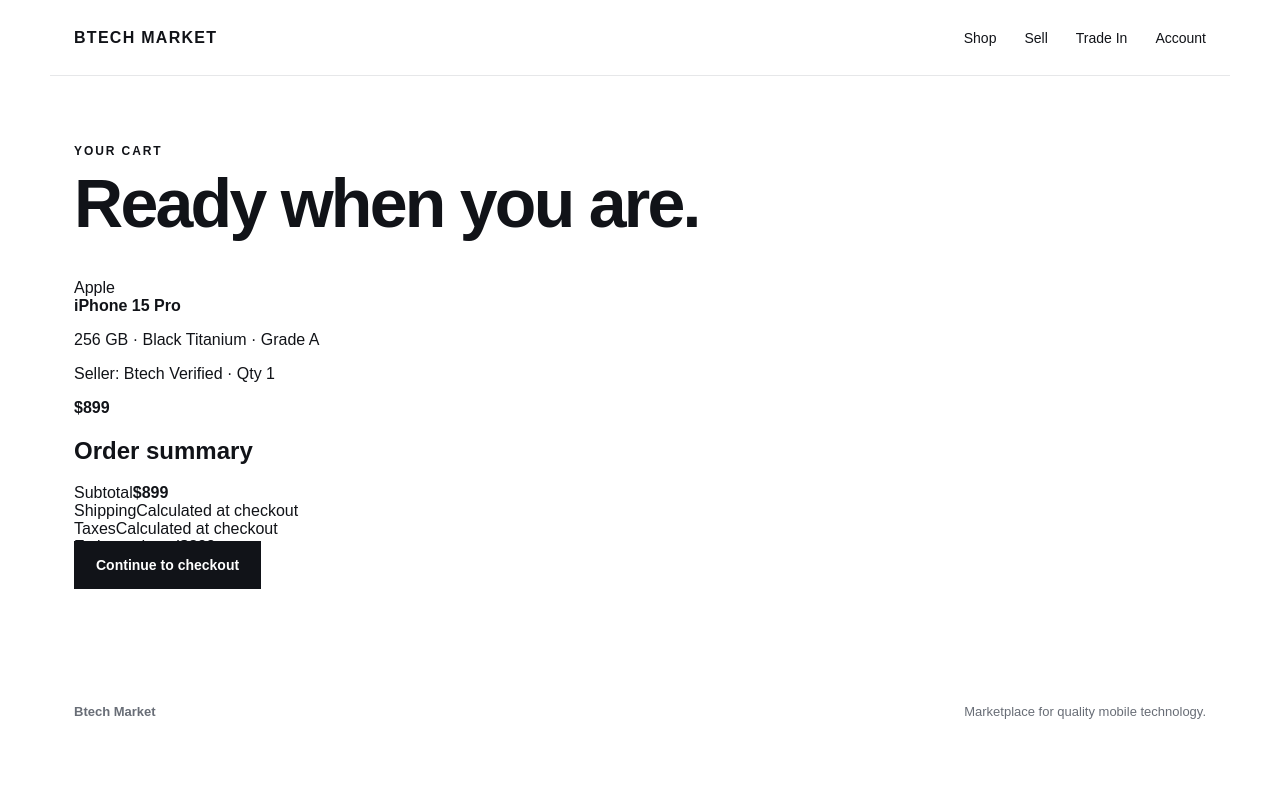
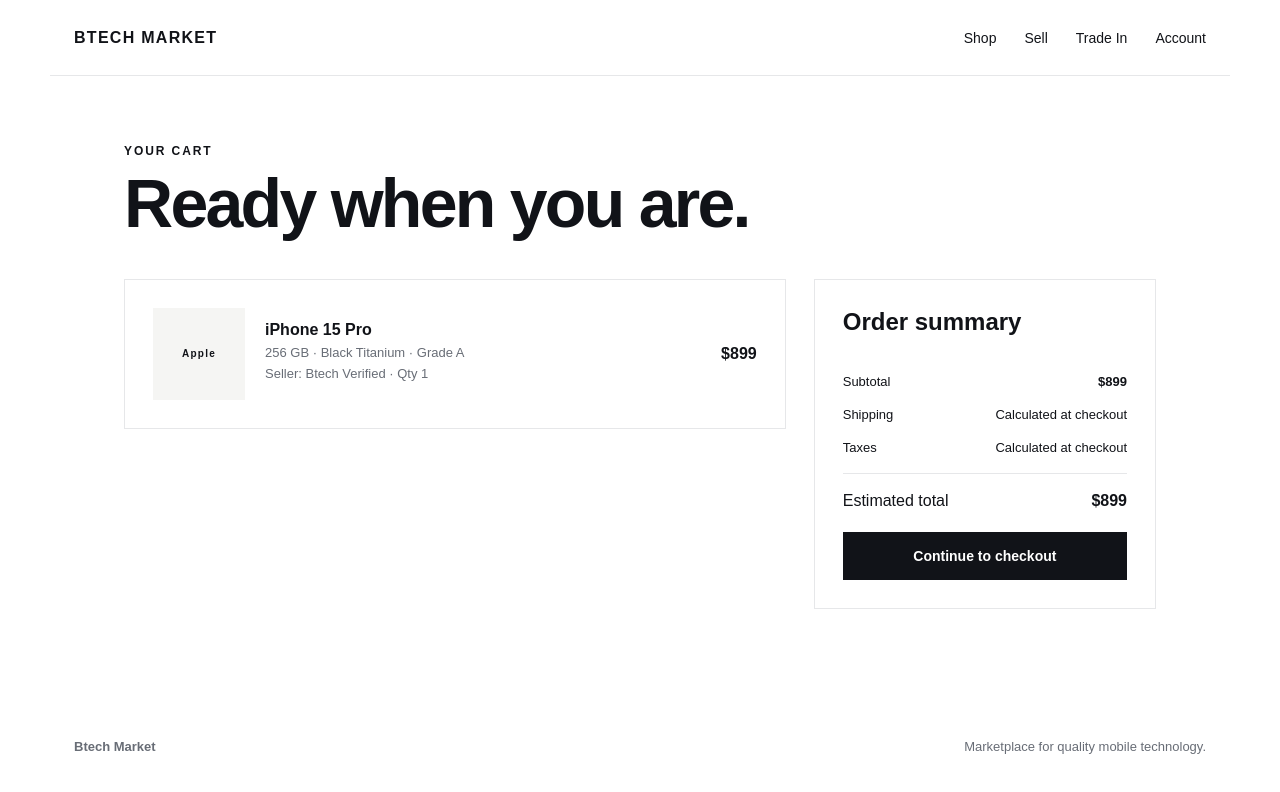
Before and after one commit to njsgambhir/btech-market-v2, a Next.js app: page /cart in a window 1280 px wide. Shown: the top 792 px of the page. Built offline with nearby package versions, Linux system fonts and the light colour scheme.

Commit message:
feat: style cart account and checkout flow

```diff
--- a/src/app/globals.css
+++ b/src/app/globals.css
@@ -74,3 +74,38 @@
   .productHeroVisual { min-height: 380px; }
 }
 @media (max-width: 560px) { .productGrid { grid-template-columns: 1fr; } }
+
+
+/* Cart, account and checkout */
+.narrowPage { max-width: 1080px; }
+.checkoutLayout { display: grid; grid-template-columns: 1.45fr .75fr; gap: 28px; align-items: start; }
+.panel, .summaryCard { border: 1px solid var(--line); padding: 28px; background: white; }
+.cartLine { display: grid; grid-template-columns: 92px 1fr auto; gap: 20px; align-items: center; padding: 20px 0; border-bottom: 1px solid var(--line); }
+.cartLine:first-child { padding-top: 0; }
+.cartLine:last-child { border-bottom: 0; padding-bottom: 0; }
+.cartLine p { color: var(--muted); font-size: 13px; margin: 6px 0; }
+.cartThumb { width: 92px; height: 92px; background: var(--surface); display: grid; place-items: center; font-size: 10px; font-weight: 800; letter-spacing: .12em; }
+.summaryCard { display: flex; flex-direction: column; gap: 18px; }
+.summaryCard h2, .panel h2 { margin-top: 0; }
+.summaryCard div { display: flex; justify-content: space-between; gap: 20px; font-size: 13px; }
+.summaryTotal { border-top: 1px solid var(--line); padding-top: 18px; font-size: 16px !important; }
+.fullButton { text-align: center; margin-top: 4px; }
+.checkoutForm { display: flex; flex-direction: column; gap: 16px; }
+.checkoutForm h2 { margin: 14px 0 0; }
+.checkoutForm label { display: flex; flex-direction: column; gap: 7px; font-size: 12px; font-weight: 700; }
+.checkoutForm input, .checkoutForm select { padding: 13px; border: 1px solid #cfd1d5; font: inherit; background: white; }
+.formGrid { display: grid; grid-template-columns: 1fr 1fr; gap: 14px; }
+.paymentPlaceholder { background: var(--surface); color: var(--muted); padding: 20px; font-size: 13px; line-height: 1.5; }
+.accountGrid { display: grid; grid-template-columns: 1fr 1fr; gap: 24px; }
+.accountIntro { display: flex; flex-direction: column; align-items: flex-start; justify-content: center; }
+.accountIntro p { color: var(--muted); line-height: 1.6; }
+.confirmation { max-width: 760px; text-align: center; padding-top: 110px; padding-bottom: 110px; }
+.confirmation h1 { margin-left: auto; margin-right: auto; }
+.confirmation p { color: var(--muted); font-size: 18px; line-height: 1.6; margin-bottom: 34px; }
+@media (max-width: 760px) {
+  .checkoutLayout, .accountGrid { grid-template-columns: 1fr; }
+  .formGrid { grid-template-columns: 1fr; }
+  .cartLine { grid-template-columns: 70px 1fr; }
+  .cartLine > strong { grid-column: 2; }
+  .cartThumb { width: 70px; height: 70px; }
+}
```
